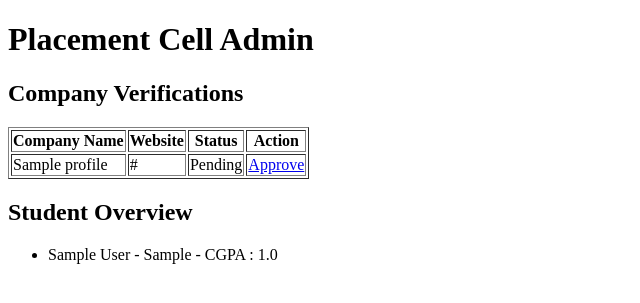
After one commit to HARSH1GEHLOT/Placement-Portal, a Flask app: page /admin/dashboard in a window 1280 px wide. The commit adds this page. Shown: the top 303 px of the page, without its empty margins (0-640 px from the left). Run offline with Flask 3, Linux system fonts and the light colour scheme; tables that the repository leaves empty hold one stand-in row (values such as "Sample post").

Commit message:
Add files via upload

```diff
--- a/Placement Portal Application/app.py
+++ b/Placement Portal Application/app.py
@@ -1,9 +1,11 @@
 from flask import Flask, request, redirect, render_template, flash, url_for, session
-from models import db, User, Company, Student, Placement, Applications
+from models import db, User, Company, Student, Placement, Applications, Admin
 from werkzeug.security import generate_password_hash, check_password_hash
 from datetime import datetime, timezone
 
 app = Flask(__name__)
+
+
 
 app.config['SQLALCHEMY_DATABASE_URI'] = 'sqlite:///placement.db'
 app.config['SQLALCHEMY_TRACK_MODIFICATIONS'] = False
@@ -11,9 +13,48 @@ app.secret_key = 'super_secret_key_for_session'
 #LINK THE DATA BASE
 db.init_app(app)
 
+def create_admin():
+    email = "admin@gmail.com"
+    password = "admin1234"
+    user_name = "Admin"
+
+    # 1. Check if the User exists in the central auth table
+    existing_user = User.query.filter_by(email=email).first()
+
+    if not existing_user:
+        try:
+            # 2. Create the central User entry
+            hashed_password = generate_password_hash(password)
+            new_user = User(
+                email=email,
+                password=hashed_password,
+                role='Admin'
+            )
+            db.session.add(new_user)
+            db.session.flush()  # Push to DB to generate new_user.id
+
+            # 3. Create the Admin Profile linked to that User
+            new_admin_profile = Admin(
+                user_name=user_name,
+                user_id=new_user.id,
+                email=email,
+                password=hashed_password
+            )
+            db.session.add(new_admin_profile)
+            db.session.commit()
+            print("Admin account and profile created successfully.")
+        except Exception as e:
+            db.session.rollback()
+            print(f"Error creating admin: {e}")
+    else:
+        print("Admin user already exists.")
+
+
 #create all data tables if they not exists
 with app.app_context():
     db.create_all()
+    create_admin()
+
     print("done")
 
 @app.route('/', methods=["GET", "POST"])
@@ -96,6 +137,7 @@ def register_student():
         full_name = request.form.get('full_name')
         cgpa = float(request.form.get('cgpa'))
         branch = request.form.get('branch')
+        resume_url = request.form.get('resume_url')
 
         existing_user = User.query.filter_by(email=email).first()
         if existing_user:
@@ -113,7 +155,8 @@ def register_student():
                 user_id = new_user.id,
                 full_name = full_name,
                 cgpa = cgpa,
-                branch=branch
+                branch=branch,
+                resume_url=resume_url
 
             )
 
@@ -281,7 +324,7 @@ def apply_for_job(drive_id):
     return redirect(url_for('student_dashboard',))
 
 
-@app.route('/view-applications/<int:drive_id>')
+@app.route('/view-applications/<int:drive_id>')                        #VIEW APPLICTAIONS FOR COMPANY
 def view_applications(drive_id):
     if 'user_id' not in session or session.get('role') != 'Company':
         flash("Unauthorised Access.")
@@ -296,6 +339,78 @@ def view_applications(drive_id):
 
     return render_template("view_applications.html", drive=drive, applications=drive.applications)
 
+@app.route('/student_edit_profile', methods=["GET", "POST"])          #STUDENT PROFILE EDIT ROUTE
+def student_edit_profile():
+    if 'user_id' not in session or session.get('role') != "Student":
+        flash("Unauthorized Access.")
+        return redirect(url_for('login'))
+    user = User.query.get(session['user_id'])
+    student = user.student_profile
+
+    if request.method == "POST":
+        try:
+            student.full_name = request.form.get('full_name')
+            student.branch = request.form.get('branch')
+            student.cgpa = float(request.form.get('cgpa'))
+            student.resume_url = request.form.get('resume_url')
+
+            db.session.commit()
+            flash("Updated Successful.")
+            return redirect(url_for('student_dashboard'))
+
+        except Exception as e:
+            db.session.rollback()
+            flash(f"Error Updateing Profile: {str(e)}")
+
+    return render_template("student_edit_profile.html", student=student)
+
+
+
+@app.route('/update-status/<int:app_id>/<string:new_status>')          #UPDATE STATUS ROUTE
+def update_status(app_id, new_status):
+    if 'user_id' not in session and session.get('role') != 'Company':
+        flash("unauthorized Access.")
+        return redirect(url_for('login'))
+
+    application = Applications.query.get_or_404(app_id)
+    drive = Placement.query.get(application.drive_id)
+    user = User.query.get(session['user_id'])
+
+    if drive.company_id != user.company_profile.company_id:
+        flash("Permission denied.")
+        return redirect(url_for('company_dashboard'))
+
+    application.status = new_status
+    db.session.commit()
+    flash(f"Application is marked as {new_status}")
+
+    return redirect(url_for('view_applications', drive_id=drive.drive_id))
+
+
+@app.route('/admin/dashboard')
+def admin_dashboard():
+    students = Student.query.all()
+    companies = Company.query.all()
+    drives = Placement.query.all()
+
+    return render_template('admin_dashboard.html',
+                            students=students,
+                            companies=companies,
+                            drives=drives)
+
+
+@app.route('/admin/approve_company/<int:company_id>')
+def approve_company(company_id):
+    company = Company.query.get(company_id)
+    company.approval_status="Approved"
+    db.session.commit()
+
+    return redirect(url_for('admin_dashboard'))
+
+
+
 
 if __name__=="__main__":
+
+
     app.run(debug=True)
--- /dev/null
+++ b/Placement Portal Application/templates/admin_dashboard.html
@@ -0,0 +1,47 @@
+<!DOCTYPE html>
+<html lang="en">
+    <head>
+        <title>
+            Admin Panel
+        </title>
+    </head>
+
+    <body>
+        <h1>Placement Cell Admin</h1>
+
+        <section>
+            <h2>Company Verifications</h2>
+            <table border="1">
+                <tr>
+                    <th>Company Name</th>
+                    <th>Website</th>
+                    <th>Status</th>
+                    <th>Action</th>
+                </tr>
+                {%  for company in companies  %}
+                <tr>
+                    <td>{{  company.company_name  }}</td>
+                    <td>{{  company.website  }}</td>
+                    <td>{{  company.approval_status  }}</td>
+                    <td>
+                        {% if company.approval_status == "Pending"  %}
+                            <a href="{{  url_for('approve_company', company_id=company.company_id) }}">Approve</a>
+                        {%  else  %}
+                            Verified
+                        {%  endif  %}
+                    </td>
+                </tr>
+                {%  endfor  %}
+            </table>
+        </section>
+
+        <section>
+            <h2>Student Overview</h2>
+            <ul>
+                {%  for student in students  %}
+                    <li>{{  student.full_name  }} - {{  student.branch  }} - CGPA : {{  student.cgpa  }}</li>
+                {%  endfor  %}
+            </ul>
+        </section>
+    </body>
+</html>
```
Also changed, not shown: Placement Portal Application/models.py (+12 -1 lines), Placement Portal Application/templates/register_student.html (+6 -1 lines), Placement Portal Application/templates/student_dashboard.html (+44 -0 lines), Placement Portal Application/templates/student_edit_profile.html (added, +40 -0 lines), Placement Portal Application/templates/view_applications.html (+7 -1 lines), Placement Portal Application/templates/layout.html (added).
